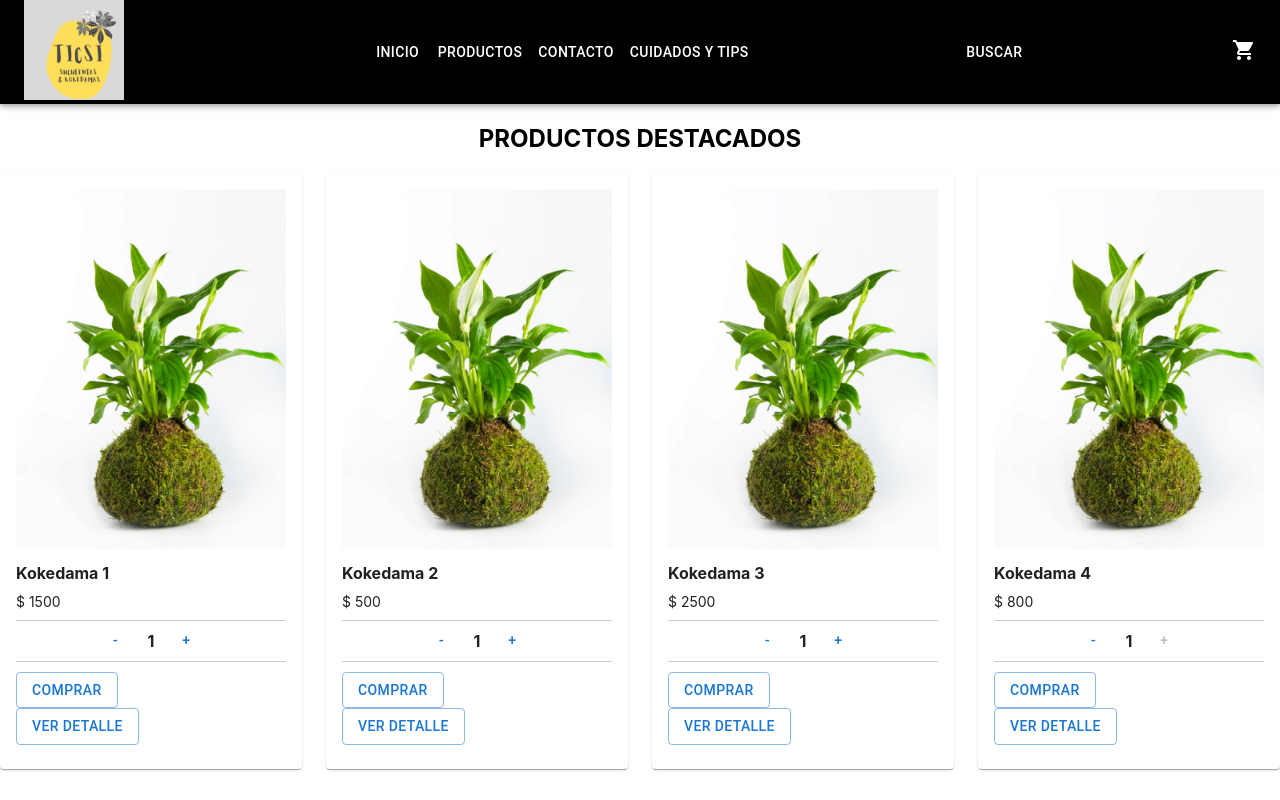
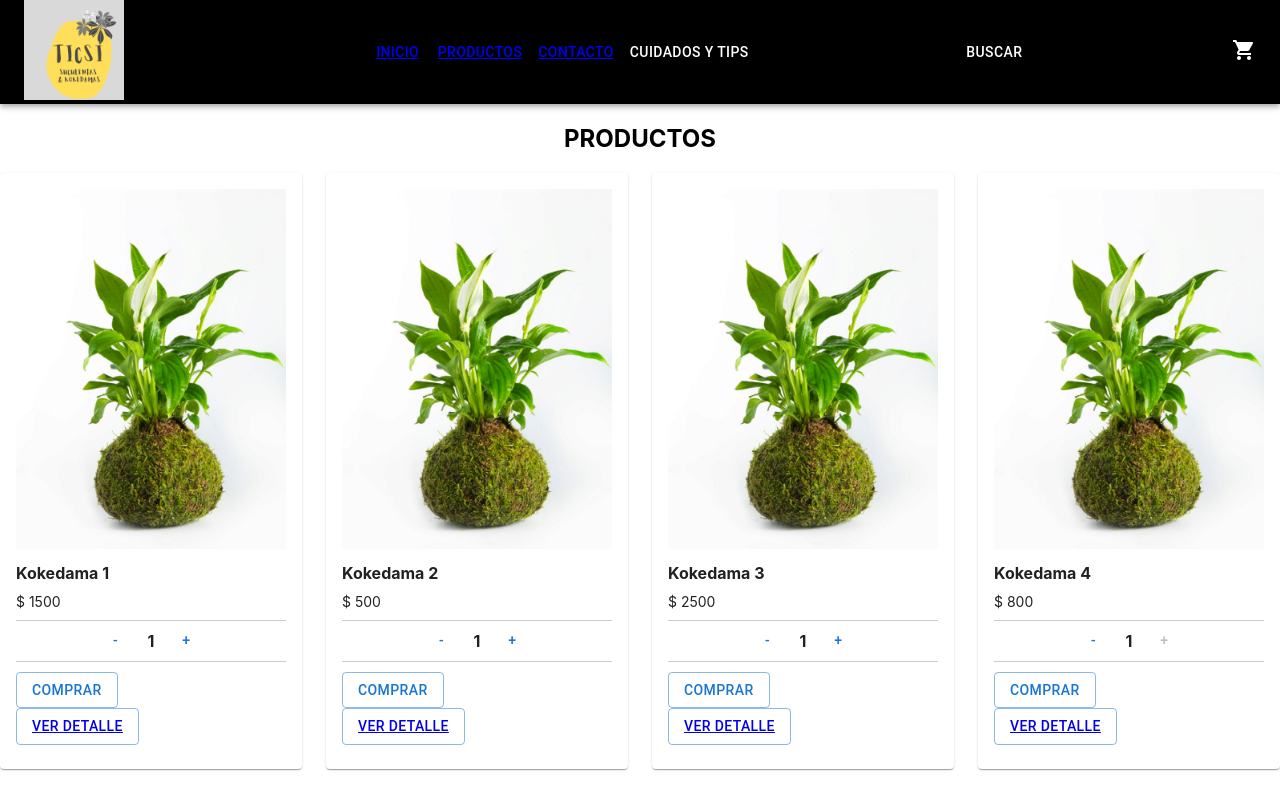
Before and after one commit to EvelinCopajira/ticsi-reactJs, a React (Create React App) app: page / in a window 1280 px wide. Built offline with nearby package versions, Linux system fonts and the light colour scheme.

Commit message:
Optimizo código y configuro ruteo de las secciones

```diff
--- a/src/components/Item/Item.js
+++ b/src/components/Item/Item.js
@@ -6,13 +6,15 @@ import './Item.css'
 import Card from '@mui/material/Card';
 import CardContent from '@mui/material/CardContent';
 import { Button } from '@mui/material';
+import { Link } from 'react-router-dom';
 
 //import ItemCount
 import ItemCount from '../ItemCount/ItemCount';
 
+
 //funcional component - estructura basica de un componente funcional
-const CardItem = ({image, price, title, stock}) => {
-
+const CardItem = ({image, price, title, stock, id}) => {
+    console.log('product id: ', id);
     //lo que muestro con el onAdd, que toma el parametro count que selecciona el usuario
     const onAdd = (count) => {
         console.log(`Se agregaron ${count} productos al carrito`)
@@ -29,7 +31,9 @@ const CardItem = ({image, price, title, stock}) => {
                     <span>$ {price}</span>
                     <ItemCount onAdd= {onAdd} stock={stock}></ItemCount>
                     <div className='btn-card'>
-                        <Button className='btn-detail' variant='outlined'>VER DETALLE</Button>
+                        <Button className='btn-detail' variant='outlined'>
+                            <Link to={`/products/${id}`}>VER DETALLE</Link>
+                        </Button>
                     </div>
                 </div>
             </CardContent>
--- a/src/components/ItemDetail/ItemDetail.js
+++ b/src/components/ItemDetail/ItemDetail.js
@@ -4,21 +4,27 @@ import './ItemDetail.css'
 //import ItemCount
 import ItemCount from '../ItemCount/ItemCount';
 
-//recibe la prop 'data' del componente padre ItemDetailContainer
+import { Button } from '@mui/material';
+import { Link } from 'react-router-dom';
+
+//recibe la prop 'product' del componente padre ItemDetailContainer
 const ItemDetail = ({title, product}) => {
 
     return(
         <>
         <h2>{title}</h2>
-        <div className='detail-container'>
+        <div className='detail-container' key={product.id}>
             <div className='img-detail-container'>
-                <img src={product.image} alt='imagen-detalle'></img>
+                <img src={`/${product.image}`} alt='imagen-detalle'></img>
             </div>
             <div>
                 <h3>{product.title}</h3>
                 <p>{product.description}</p>
-                <p>{product.price}</p>
+                <p>${product.price}</p>
                 <ItemCount stock={product.stock}></ItemCount>
+                <Button>
+                    <Link to={'/products'}>VOLVER A PRODUCTOS</Link>
+                </Button>
             </div>
         </div>
         </>
--- a/src/components/ItemDetailContainer/ItemDetailContainer.js
+++ b/src/components/ItemDetailContainer/ItemDetailContainer.js
@@ -3,34 +3,52 @@ import ItemDetail from "../ItemDetail/ItemDetail";
 
 //import ProductsMock - solo importo el objeto detalle
 import { productTicsi1 } from "../../utils/ProductsMock";
+import productsTicsi from "../../utils/ProductsMock";
 
 import { useState, useEffect } from "react";
+import { useParams, useNavigate } from "react-router-dom";
 
 const ItemDetailContainer = () => {
-
+    const {id} = useParams()
+    const navigate = useNavigate()
     const [product, setProduct] = useState({});
 
+    //.find para buscar el producto que tenga el mismo id que el clickeado
+    const productFilter = productsTicsi.find((product) => {
+        return product.id == id
+    })
+
+    //useEffect para filtrar el producto por el id  clickeado - .find
     useEffect (() => {
-        getItem()
-        .then( (res) => {
-            setProduct (res)
-        })
-        .catch( (err) => {
-            console.log('Cath fallo la llamada: ', err);
-        })
-        .finally( () => {
-        })
-    }, [])
+        if (productFilter === undefined) {
+            navigate('/NotFound')
+        } else {
+            setProduct(productFilter)
+        }
+    },[])
 
-    const getItem = () => {
-        return new Promise ((resolve, reject) => {
-            setTimeout (() => {
-                resolve (productTicsi1)
-            }, 2000)
-        })
-    }
+    // useEffect (() => {
+    //     getItem()
+    //     .then( (res) => {
+    //         setProduct (res)
+    //     })
+    //     .catch( (err) => {
+    //         console.log('Cath fallo la llamada: ', err);
+    //     })
+    //     .finally( () => {
+    //     })
+    // }, [])
 
-    //genero una prop nueva 'data' y le paso mi estado con la info
+
+    // const getItem = () => {
+    //     return new Promise ((resolve, reject) => {
+    //         setTimeout (() => {
+    //             resolve (productTicsi1)
+    //         }, 0)
+    //     })
+    // }
+
+    //genero una prop nueva 'product' y le paso mi estado con la info
     return(
         <div>
             <ItemDetail title={'DETALLE DE PRODUCTO'} product={product}/>
--- a/src/components/ItemList/ItemList.js
+++ b/src/components/ItemList/ItemList.js
@@ -16,7 +16,7 @@ const ItemList = ({title, products}) => {
             products.map(({title, price, image, id, stock}) => {
                 return (
                     <Grid item sm={3} key={id} className='grid-card'>
-                        <CardItem title={title} price={price} image={image} stock={stock}/>
+                        <CardItem title={title} price={price} image={image} stock={stock} id={id}/>
                     </Grid>
                 )
             })
--- a/src/components/ItemListContainer/ItemListContainer.js
+++ b/src/components/ItemListContainer/ItemListContainer.js
@@ -32,14 +32,13 @@ const ItemListContainer = () => {
             //setTimeout para la "espera" de 2 min
             setTimeout (() => {
                 resolve (productsTicsi)
-            }, 2000)
+            }, 0)
         })
     }
 
     return (
         <div>
-            <ItemList title={'PRODUCTOS DESTACADOS'} products={products}></ItemList>
-            {/* <ItemList title={'PRODUCTOS EN OFERTA'} products={products}></ItemList> */}
+            <ItemList title={'PRODUCTOS'} products={products}></ItemList>
         </div>
     )
 
--- a/src/components/NavBar/NavBar.js
+++ b/src/components/NavBar/NavBar.js
@@ -1,5 +1,3 @@
-//a partir de la version 17 no es necesario importar react, ya lo asume como componente
-
 //import CSS
 import './NavBar.css';
 
@@ -10,6 +8,8 @@ import * as React from 'react';
 import AppBar from '@mui/material/AppBar';
 import Toolbar from '@mui/material/Toolbar';
 import Button from '@mui/material/Button';
+
+import { Link } from 'react-router-dom';
 
 
 
@@ -23,20 +23,30 @@ const NavBar = () => {
             <AppBar position="static">
                 <Toolbar className='toolbar-nav'>
                     <div className='container-logo'>
-                        <img src='./ticsi-logo.png' alt='imagen-logo'/>
+                            <Link to={'/'}>
+                                <img src='./ticsi-logo.png' alt='imagen-logo'></img>
+                            </Link>
                     </div>
                     <ul className='navbar-list'>
                         <li>
-                            <Button variant='text' color='inherit'>INICIO</Button>
+                            <Button variant='text' color='inherit'>
+                                <Link to='/'>INICIO</Link>
+                            </Button>
                         </li>
                         <li>
-                            <Button variant='text' color='inherit'>PRODUCTOS</Button>
+                            <Button variant='text' color='inherit'>
+                                <Link to='/products'>PRODUCTOS</Link>
+                            </Button>
                         </li>
                         <li>
-                            <Button variant='text' color='inherit'>CONTACTO</Button>
+                            <Button variant='text' color='inherit'>
+                                <Link to='/contact'>CONTACTO</Link>
+                            </Button>
                         </li>
                         <li>
-                            <Button variant='text' color='inherit'>CUIDADOS Y TIPS</Button>
+                            <Button variant='text' color='inherit'>
+                                CUIDADOS Y TIPS
+                            </Button>
                         </li>
                     </ul>
                 <Button color="inherit">BUSCAR</Button>
```
